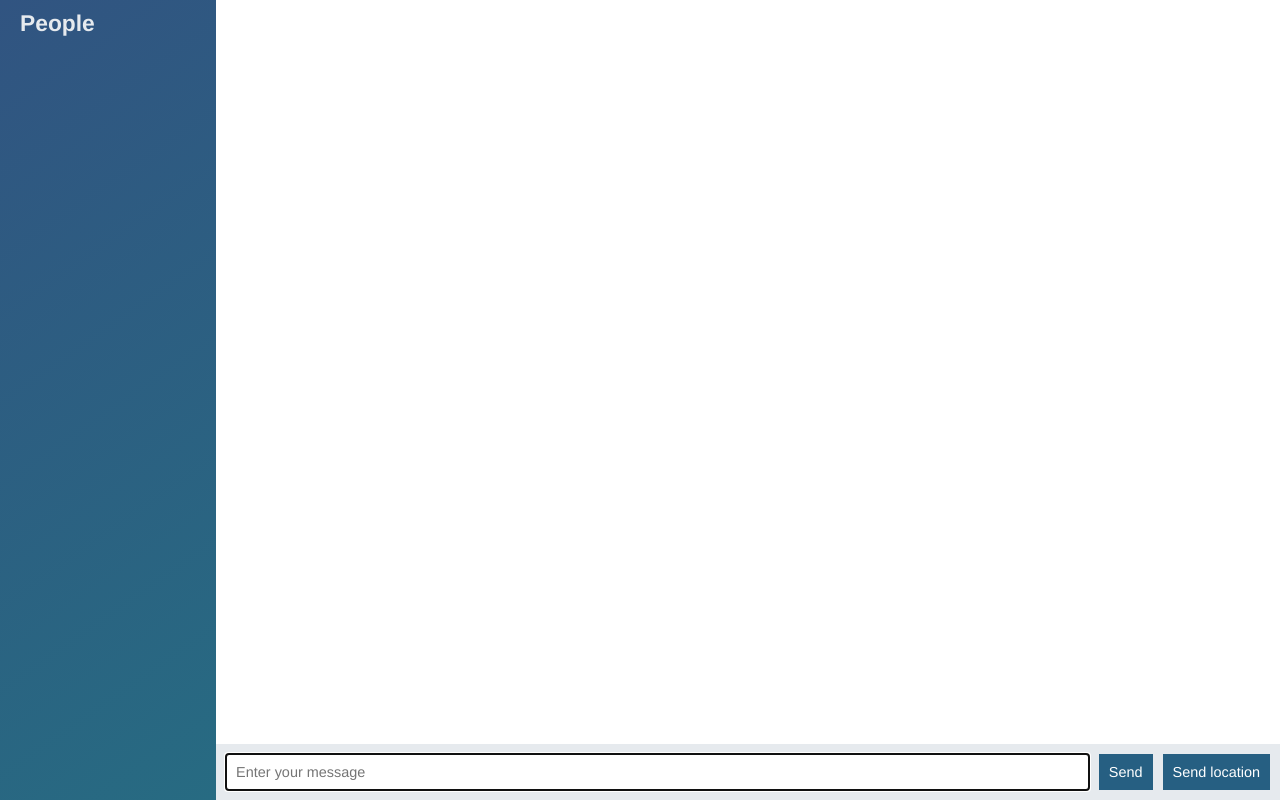
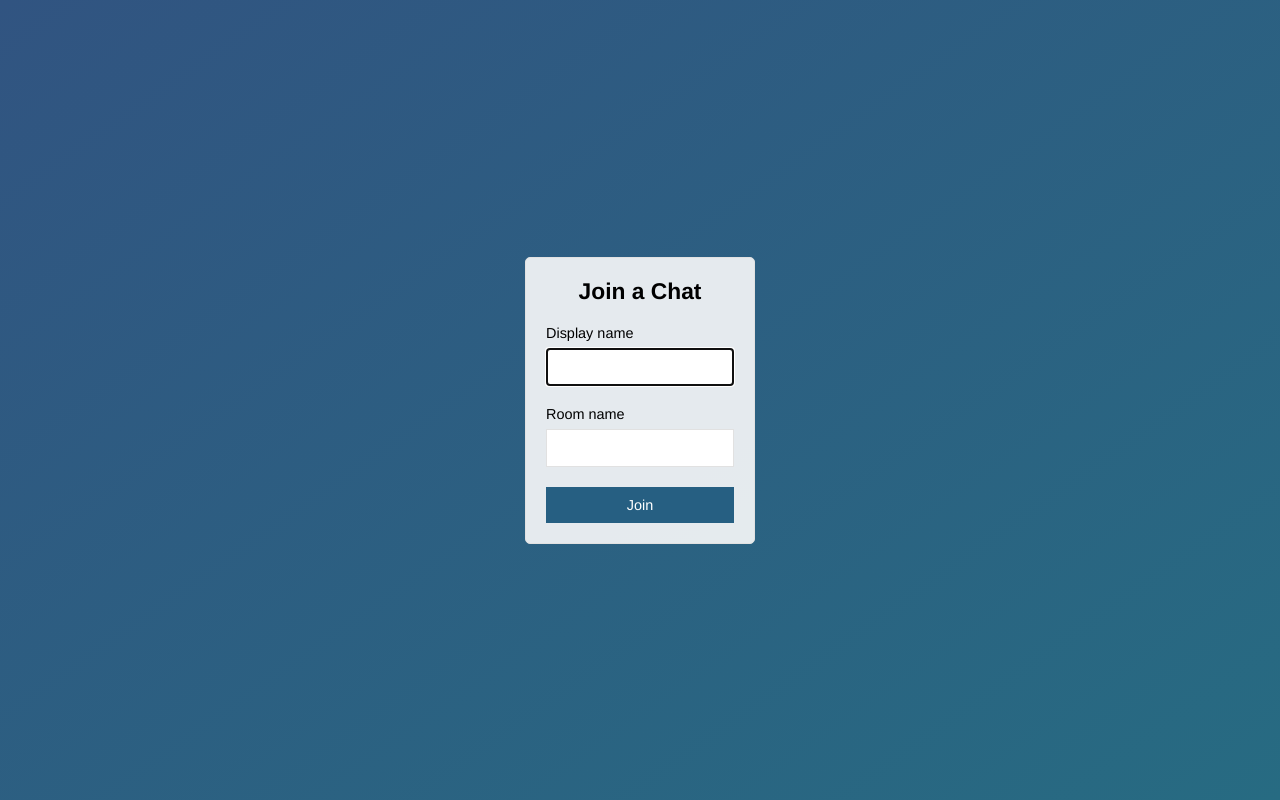
Before and after one commit to garthwhitaker/node-course-chat, a website: page public/index.html in a window 1280 px wide. Drawn offline with nearby package versions, Linux system fonts and the light colour scheme; no server answers.

Commit message:
Add join page that submits to chat.html

```diff
--- a/public/index.html
+++ b/public/index.html
@@ -3,63 +3,29 @@
 
 <head>
     <meta charset="utf-8">
+    <meta name="viewport" content="width=device-width, initial-scale=1, user-scalable=no">
+    <title>Join | ChatApp</title>
     <link rel="stylesheet" href="/css/styles.css" />
 </head>
 
-<body class="chat">
-
-    <div class="chat__sidebar">
-        <h3>People</h3>
-        <div id="users">
-
-        </div>
+<body class="centered-form">
+    <div class="centered-form__form">
+        <form action="/chat.html" id="login-form">
+            <div class="form-field">
+                <h3>Join a Chat</h3>
+            </div>
+            <div class="form-field">
+                <label>Display name</label>
+                <input type="text" name="name" autofocus autocomplete="off"/>
+            </div>
+            <div class="form-field">
+                <label>Room name</label>
+                <input type="text" name="room" autocomplete="off"/>
+            </div>
+            <div class="form-field">
+                <button>Join</button>
+            </div>
+        </form>
     </div>
-
-    <div class="chat__main">
-        <ol id="messages" class="chat__messages"></ol>
-        <div class="chat__footer">
-            <form id="message-form">
-                <input name="message" type="text" placeholder="Enter your message" autocomplete="off" autofocus />
-                <button>Send</button>
-            </form>
-            <button id="send-location">Send location</button></div>
-    </div>
-
-    <script id="message-template" type="text/template">
-    <li class="message">
-        <div class="message__title">
-            <h4>{{from}}</h4>
-            <span>{{createdAt}} </span>
-        </div>
-        <div class="message__body">
-            <p>{{text}}</p>
-        </div>
-
-        </li>
-    </script>
-
-<script id="location-message-template" type="text/template">
-    <li class="message">
-        <div class="message__title">
-            <h4>{{from}}</h4>
-            <span>{{createdAt}} </span>
-        </div>
-        <div class="message__body">
-            <p>
-                <a target="_blank" href="{{url}}">My current location</a>
-            </p>
-        </div>
-
-        </li>
-    </script>
-
-
-<script src="/socket.io/socket.io.js"></script>
-<script src="/js/libs/jquery-3.1.1.min.js"></script>
-<script src="/js/libs/moment.js"></script>
-<script src="/js/libs/mustache.js"></script>
-<script src="/js/index.js"></script>
-
 </body>
-
 </html>
```
Also changed, not shown: public/chat.html (added, +67 -0 lines), public/js/chat.js (renamed from public/js/index.js).
